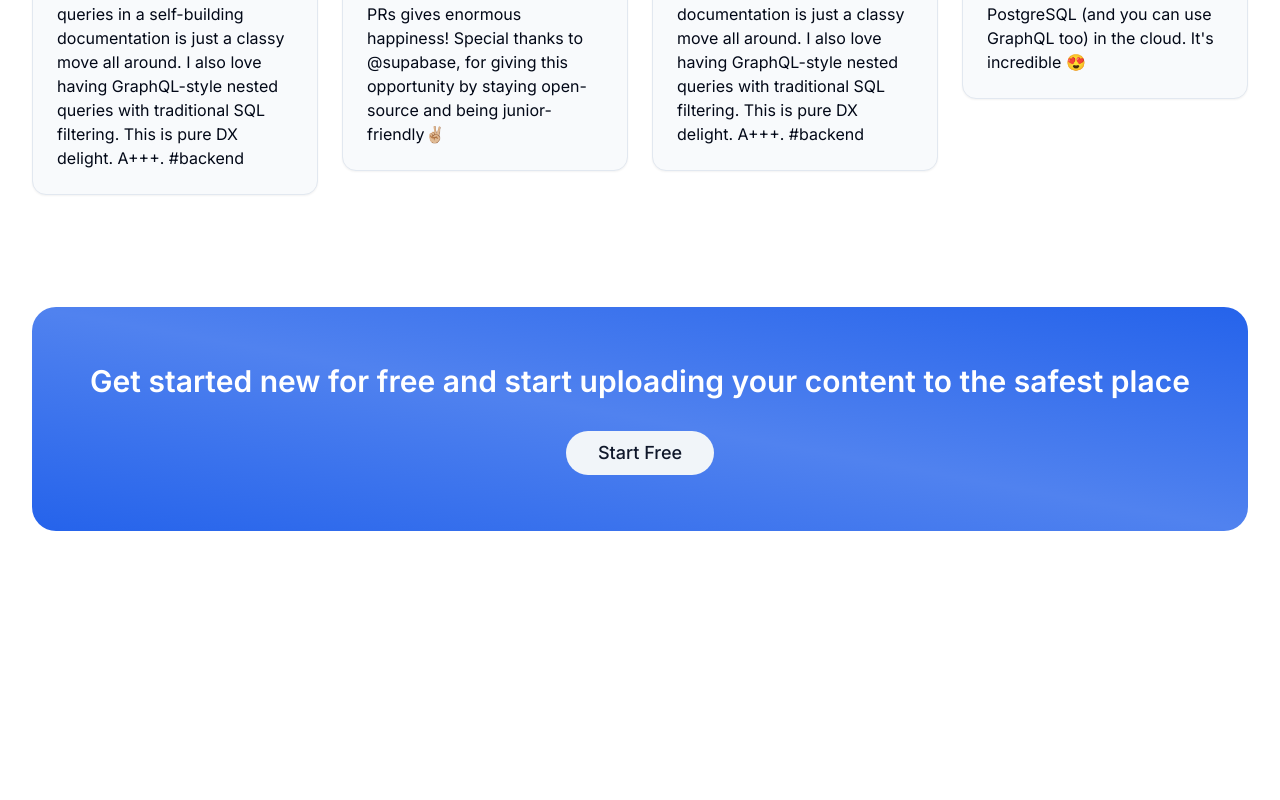
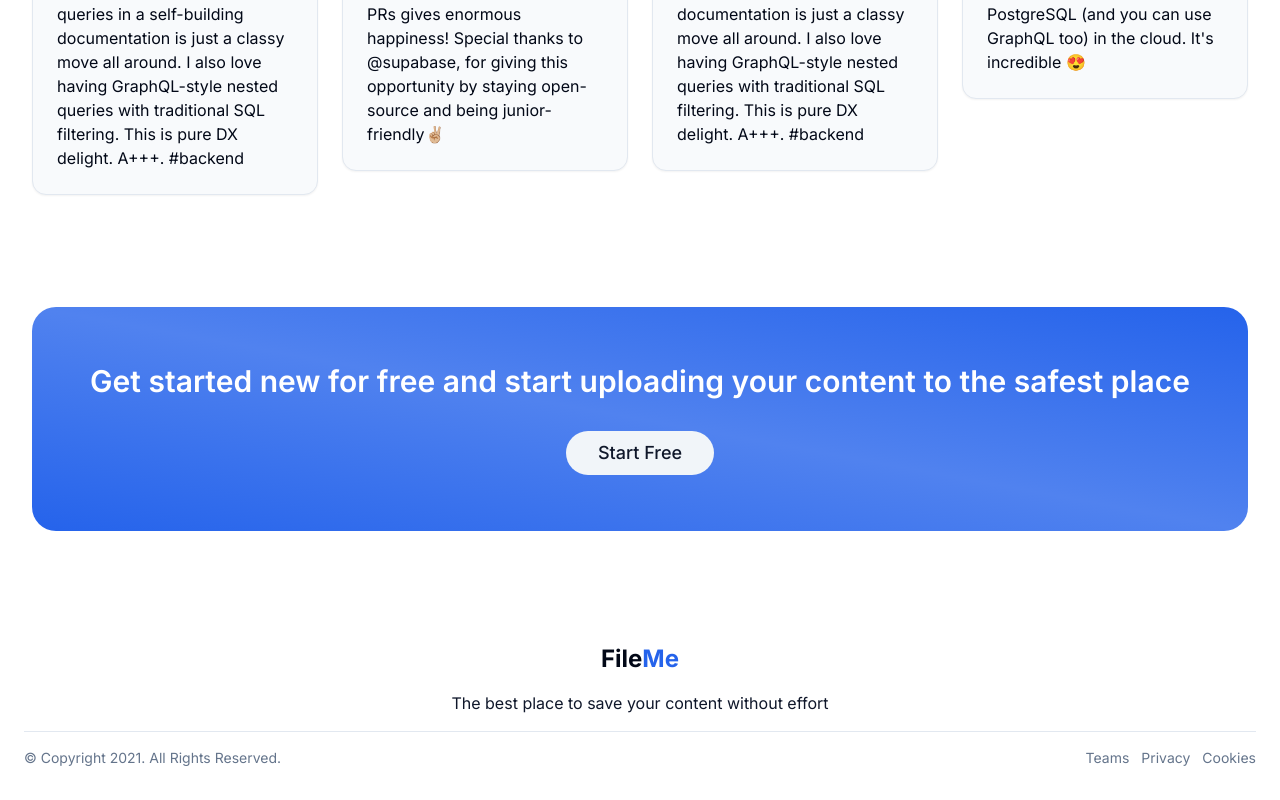
Before and after one commit to MESSELMIyahya/Fileme, a Next.js app: page / in a window 1280 px wide. Shown: the part 2871-3671 px from the top of the page. Before the commit the page ends 3482 px from the top, so only its background shows below. Built offline with nearby package versions, Linux system fonts and the light colour scheme.

Commit message:
Add new Commponent(Footer Component)

```diff
--- a/src/app/layout.tsx
+++ b/src/app/layout.tsx
@@ -3,6 +3,7 @@ import { Inter as FontSans } from "next/font/google";
 import "./globals.css";
 import { cn } from "@/lib/utils";
 import Header from "@/components/Header";
+import Footer from "@/components/Footer";
 
 const fontSans = FontSans({
   subsets: ["latin"],
@@ -26,6 +27,7 @@ export default function RootLayout({
 
         <Header/>
         {children}
+        <Footer/>
 
       </body>
     </html>
--- /dev/null
+++ b/src/components/Footer/index.tsx
@@ -0,0 +1,46 @@
+import Link from "next/link"
+
+
+
+
+function Footer() {
+
+
+    return (<footer className="bg-card">
+
+        <div className="container flex flex-col gap-y-4 items-center py-8 px-6">
+
+
+            <div className="w-full items-center flex flex-col text-center gap-4 ">
+                <Link href='/' className="md:text-2xl text-xl font-bold text-foreground ">
+                    File
+                    <span className="text-primary">Me</span>
+                </Link>
+
+                <p className="text-base text-secondary-foreground">The best place to save your content without effort</p>
+
+            </div>
+
+            <div className="w-full bg-border h-px" />
+
+            <div className="w-full flex flex-col gap-4 items-center md:flex-row md:items-center md:justify-between ">
+
+                <div className="text-sm text-muted-foreground">© Copyright 2021. All Rights Reserved.</div>
+
+                <ul className="flex items-center gap-3 text-sm text-muted-foreground">
+                    <li><Link href="/">Teams</Link></li>
+                    <li><Link href="/">Privacy</Link></li>
+                    <li><Link href="/">Cookies</Link></li>
+                </ul>
+
+            </div>
+
+        </div>
+
+    </footer>)
+}
+
+
+
+
+export default Footer
```
